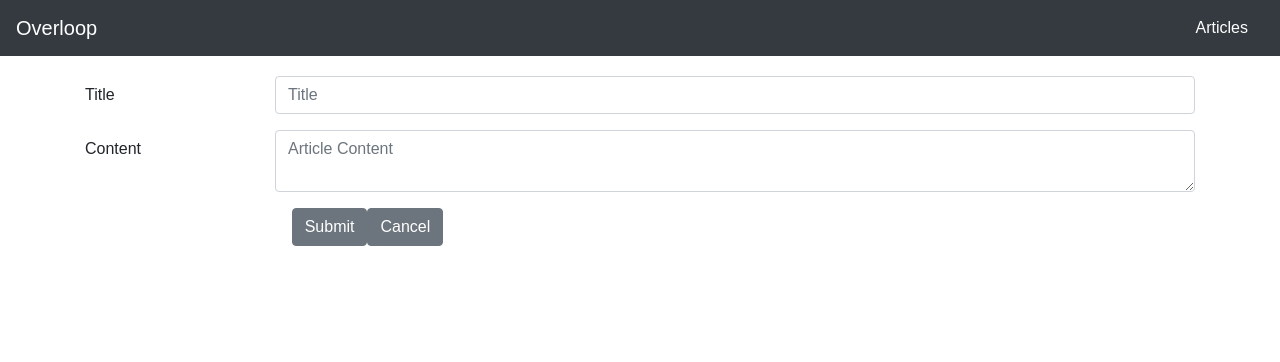
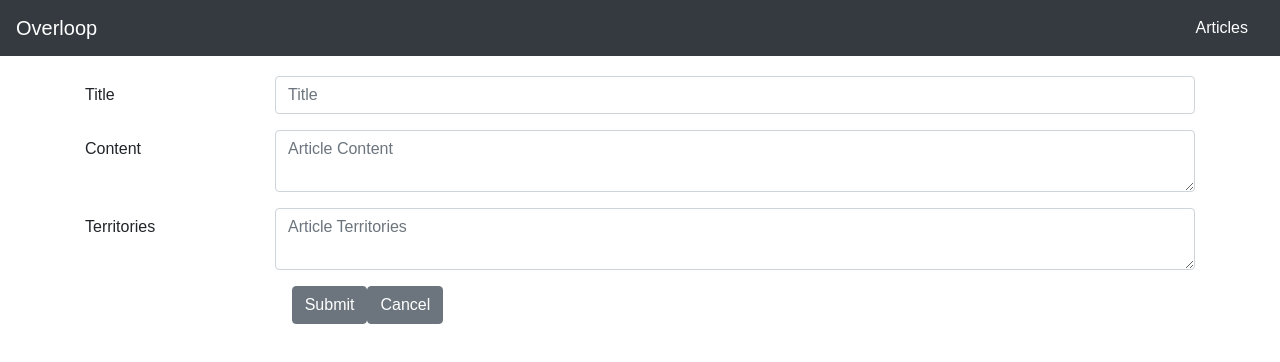
Before and after one commit to thatrussguy/russ-overloop-tech-test, a React (Create React App) app: page /articles/create in a window 1280 px wide. Shown: the top 362 px of the page. Built offline with nearby package versions, Linux system fonts and the light colour scheme.

Commit message:
update forms to handle territories

```diff
--- a/src/articles/Create.js
+++ b/src/articles/Create.js
@@ -1,8 +1,5 @@
-import React, { Component } from 'react';
-import {
-  withRouter,
-  Link,
-} from 'react-router-dom';
+import React, { Component } from "react";
+import { withRouter, Link } from "react-router-dom";
 import {
   Button,
   Col,
@@ -11,49 +8,66 @@ import {
   FormGroup,
   Input,
   Label,
-} from 'reactstrap';
+} from "reactstrap";
 
 class Create extends Component {
   constructor(props) {
     super(props);
     this.state = {
       loading: false,
-      title: '',
-      content: '',
+      title: "",
+      content: "",
+      territories: "",
       error: null,
       errors: {},
     };
   }
 
   updateTitle(ev) {
-    if(this.state.loading) return;
+    if (this.state.loading) return;
     this.setState({
       title: ev.target.value,
     });
   }
 
   updateContent(ev) {
-    if(this.state.loading) return;
+    if (this.state.loading) return;
     this.setState({
       content: ev.target.value,
     });
   }
 
+  updateTerritories(ev) {
+    if (this.state.loading) return;
+    this.setState({
+      territories: ev.target.value,
+    });
+  }
+
   submit() {
-    this.setState({
+    this.setState(
+      {
         loading: true,
-    }, async () => {
-      let result = await fetch('/api/articles/', {
-        method: 'POST',
+      },
+      async () => {
+        let result = await fetch("/api/articles/", {
+          method: "POST",
           headers: {
-          'Content-Type': 'application/json',
+            "Content-Type": "application/json",
           },
           body: JSON.stringify({
             title: this.state.title,
             content: this.state.content,
+            // split territories by whitespace and map to { name: territory }
+            territories: this.state.territories
+              .replace(/  +/g, " ")
+              .split(" ")
+              .map((territory) => ({
+                name: territory,
+              })),
           }),
         });
-      if(result.status !== 200) {
+        if (result.status !== 200) {
           this.setState({
             loading: false,
             error: await result.text(),
@@ -61,25 +75,28 @@ class Create extends Component {
           return;
         }
         let json = await result.json();
-      if(json.success) {
-        this.props.history.push('/');
+        if (json.success) {
+          this.props.history.push("/");
         } else {
           this.setState({
             loading: false,
             errors: json.errors,
           });
         }
-    });
+      }
+    );
   }
 
   render() {
-    if(this.state.error) {
+    if (this.state.error) {
       return <div>{this.state.error.toString()}</div>;
     }
     return (
       <Form>
         <FormGroup row>
-          <Label for="title" sm={2}>Title</Label>
+          <Label for="title" sm={2}>
+            Title
+          </Label>
           <Col sm={10}>
             <Input
               type="text"
@@ -87,33 +104,58 @@ class Create extends Component {
               id="title"
               placeholder="Title"
               sm={10}
-              onChange={e => this.updateTitle(e)}
+              onChange={(e) => this.updateTitle(e)}
               value={this.state.title}
               disabled={this.state.loading}
-              invalid={this.state.errors.title} />
-            {
-              this.state.errors.title ?
+              invalid={Boolean(this.state.errors.title)}
+            />
+            {this.state.errors.title ? (
               <FormFeedback>{this.state.errors.title.message}</FormFeedback>
-              : ''}
+            ) : (
+              ""
+            )}
           </Col>
         </FormGroup>
         <FormGroup row>
-          <Label for="content" sm={2}>Content</Label>
+          <Label for="content" sm={2}>
+            Content
+          </Label>
           <Col sm={10}>
             <Input
               type="textarea"
               name="content"
               id="content"
               placeholder="Article Content"
-              onChange={e => this.updateContent(e)}
+              onChange={(e) => this.updateContent(e)}
               value={this.state.content}
-              disabled={this.state.loading} />
+              disabled={this.state.loading}
+            />
+          </Col>
+        </FormGroup>
+        <FormGroup row>
+          <Label for="territories" sm={2}>
+            Territories
+          </Label>
+          <Col sm={10}>
+            <Input
+              type="textarea"
+              name="territories"
+              id="territories"
+              placeholder="Article Territories"
+              onChange={(e) => this.updateTerritories(e)}
+              value={this.state.territories}
+              disabled={this.state.loading}
+            />
           </Col>
         </FormGroup>
         <FormGroup check row>
           <Col sm={{ size: 10, offset: 2 }}>
-            <Button onClick={() => this.submit()}  disabled={this.state.loading}>Submit</Button>
-            <Button tag={Link} to='/' disabled={this.state.loading}>Cancel</Button>
+            <Button onClick={() => this.submit()} disabled={this.state.loading}>
+              Submit
+            </Button>
+            <Button tag={Link} to="/" disabled={this.state.loading}>
+              Cancel
+            </Button>
           </Col>
         </FormGroup>
       </Form>
--- a/src/articles/Single.js
+++ b/src/articles/Single.js
@@ -1,7 +1,5 @@
-import React, { Component } from 'react';
-import {
-  Link,
-} from 'react-router-dom';
+import React, { Component } from "react";
+import { Link } from "react-router-dom";
 import {
   Button,
   Col,
@@ -10,7 +8,7 @@ import {
   FormGroup,
   Input,
   Label,
-} from 'reactstrap';
+} from "reactstrap";
 
 class Single extends Component {
   constructor(props) {
@@ -18,36 +16,49 @@ class Single extends Component {
     this.state = {
       loading: false,
       error: null,
-      title: '',
-      content: '',
+      title: "",
+      content: "",
+      territories: "",
       errors: {},
     };
   }
 
   updateTitle(ev) {
-    if(this.state.loading) return;
+    if (this.state.loading) return;
     this.setState({
       title: ev.target.value,
     });
   }
 
   updateContent(ev) {
-    if(this.state.loading) return;
+    if (this.state.loading) return;
     this.setState({
       content: ev.target.value,
     });
   }
 
+  updateTerritories(ev) {
+    if (this.state.loading) return;
+    this.setState({
+      territories: ev.target.value,
+    });
+  }
+
   async fetch(id) {
-    if(!id) {
+    if (!id) {
       id = this.props.match.params.articleId;
     }
     try {
-      await new Promise(res => this.setState({
+      await new Promise((res) =>
+        this.setState(
+          {
             loading: true,
-      }, res));
+          },
+          res
+        )
+      );
       let result = await fetch(`/api/articles/${id}/`);
-      if(result.status !== 200) {
+      if (result.status !== 200) {
         this.setState({
           loading: false,
           error: await result.text(),
@@ -61,8 +72,9 @@ class Single extends Component {
         id: json.article._id,
         title: json.article.title,
         content: json.article.content,
+        territories: json.article.territories.map(({ name }) => name).join(" "),
       });
-    } catch(e) {
+    } catch (e) {
       this.setState({
         loading: false,
         error: e,
@@ -71,20 +83,29 @@ class Single extends Component {
   }
 
   submit() {
-    this.setState({
+    this.setState(
+      {
         loading: true,
-    }, async () => {
+      },
+      async () => {
         let result = await fetch(`/api/articles/${this.state.id}/`, {
-        method: 'PUT',
+          method: "PUT",
           headers: {
-          'Content-Type': 'application/json',
+            "Content-Type": "application/json",
           },
           body: JSON.stringify({
             title: this.state.title,
             content: this.state.content,
+            // split territories by whitespace and map to { name: territory }
+            territories: this.state.territories
+              .replace(/  +/g, " ")
+              .split(" ")
+              .map((territory) => ({
+                name: territory,
+              })),
           }),
         });
-      if(result.status !== 200) {
+        if (result.status !== 200) {
           this.setState({
             loading: false,
             error: await result.text(),
@@ -92,36 +113,38 @@ class Single extends Component {
           return;
         }
         let json = await result.json();
-      if(json.success) {
-        this.props.history.push('/');
+        if (json.success) {
+          this.props.history.push("/");
         } else {
           this.setState({
             loading: false,
             errors: json.errors,
           });
         }
-    });
       }
-
+    );
+  }
 
   componentWillMount() {
     this.fetch();
   }
 
   componentWillReceiveProps(newProps) {
-    if(this.props.match.params.articleId !== newProps.match.params.articleId) {
+    if (this.props.match.params.articleId !== newProps.match.params.articleId) {
       this.fetch(newProps.match.params.articleId);
     }
   }
 
   render() {
-    if(this.state.error) {
+    if (this.state.error) {
       return <div>{this.state.error.toString()}</div>;
     }
     return (
       <Form>
         <FormGroup row>
-          <Label for="title" sm={2}>Title</Label>
+          <Label for="title" sm={2}>
+            Title
+          </Label>
           <Col sm={10}>
             <Input
               type="text"
@@ -129,33 +152,58 @@ class Single extends Component {
               id="title"
               placeholder="Title"
               sm={10}
-              onChange={e => this.updateTitle(e)}
+              onChange={(e) => this.updateTitle(e)}
               value={this.state.title}
               disabled={this.state.loading}
-              invalid={this.state.errors.title} />
-            {
-              this.state.errors.title ?
+              invalid={this.state.errors.title}
+            />
+            {this.state.errors.title ? (
               <FormFeedback>{this.state.errors.title.message}</FormFeedback>
-              : ''}
+            ) : (
+              ""
+            )}
           </Col>
         </FormGroup>
         <FormGroup row>
-          <Label for="content" sm={2}>Content</Label>
+          <Label for="content" sm={2}>
+            Content
+          </Label>
           <Col sm={10}>
             <Input
               type="textarea"
               name="content"
               id="content"
               placeholder="Article Content"
-              onChange={e => this.updateContent(e)}
+              onChange={(e) => this.updateContent(e)}
               value={this.state.content}
-              disabled={this.state.loading} />
+              disabled={this.state.loading}
+            />
+          </Col>
+        </FormGroup>
+        <FormGroup row>
+          <Label for="territories" sm={2}>
+            Territories
+          </Label>
+          <Col sm={10}>
+            <Input
+              type="textarea"
+              name="territories"
+              id="territories"
+              placeholder="Article Territories"
+              onChange={(e) => this.updateTerritories(e)}
+              value={this.state.territories}
+              disabled={this.state.loading}
+            />
           </Col>
         </FormGroup>
         <FormGroup check row>
           <Col sm={{ size: 10, offset: 2 }}>
-            <Button onClick={() => this.submit()}  disabled={this.state.loading}>Submit</Button>
-            <Button tag={Link} to='/' disabled={this.state.loading}>Cancel</Button>
+            <Button onClick={() => this.submit()} disabled={this.state.loading}>
+              Submit
+            </Button>
+            <Button tag={Link} to="/" disabled={this.state.loading}>
+              Cancel
+            </Button>
           </Col>
         </FormGroup>
       </Form>
```
Lines whose indentation alone changed are shown as unchanged.
